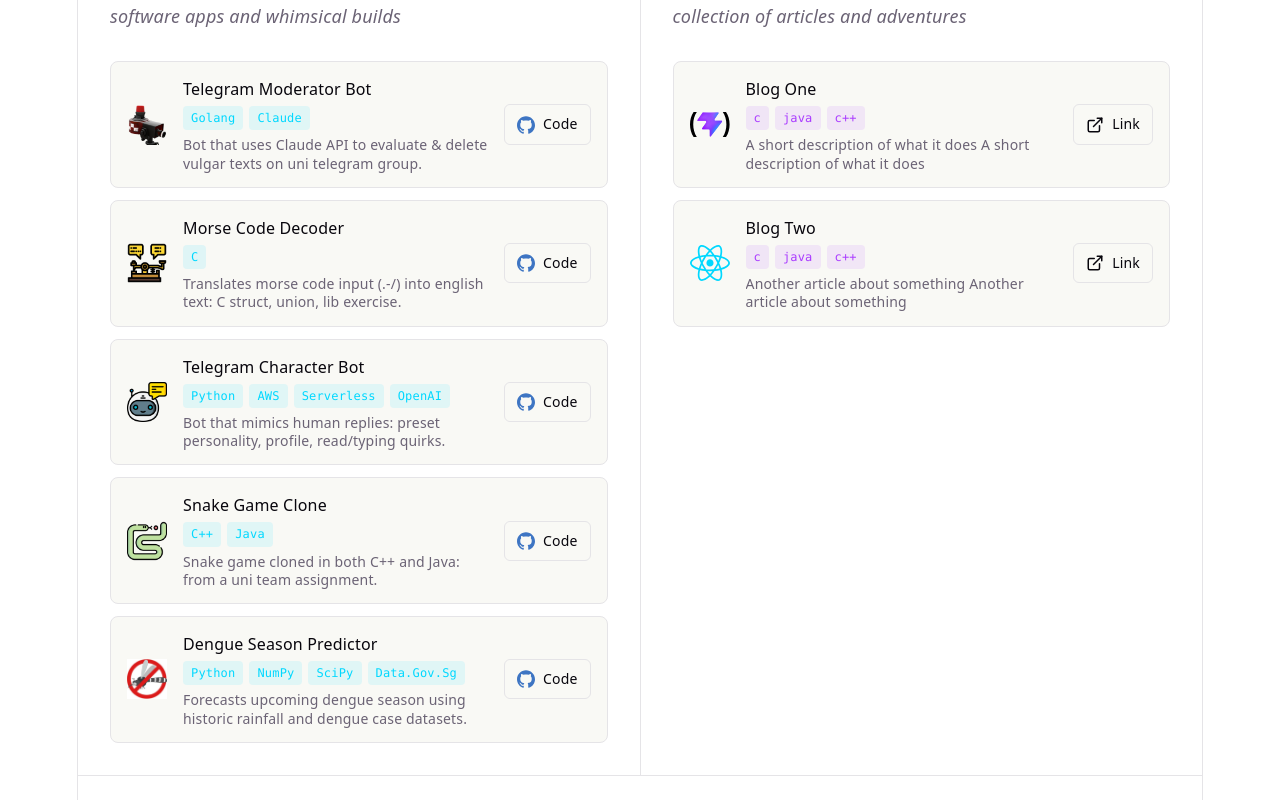
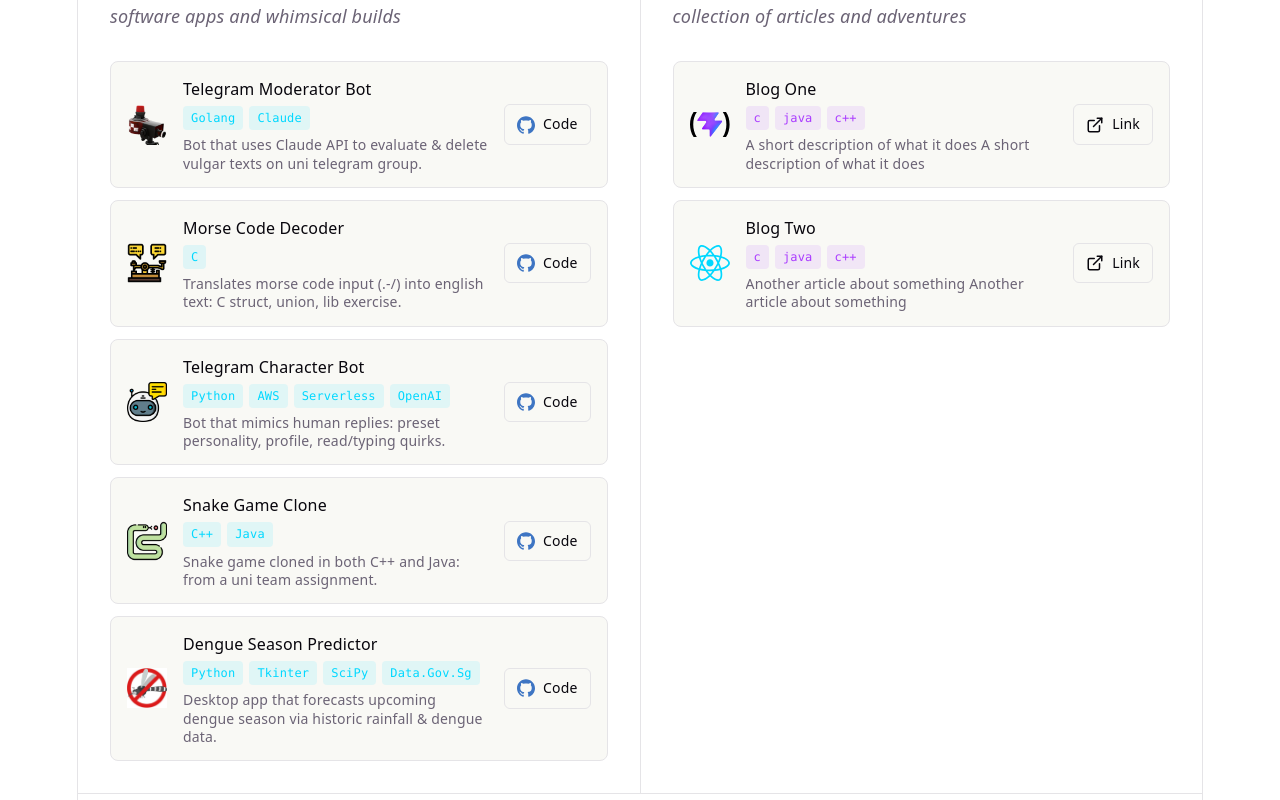
Before and after one commit to jrenjq/jrenjq-website, a React (Vite) app in the folder frontend/: page / in a window 1280 px wide. Shown: the part 677-1477 px from the top of the page. Built offline with nearby package versions, Linux system fonts and the light colour scheme.

Commit message:
Pushed DEV frontend source files 2026-11-10 14:56:29

```diff
--- a/frontend/src/App.jsx
+++ b/frontend/src/App.jsx
@@ -50,8 +50,8 @@ const projects = [
   },
   {
     title: 'Dengue Season Predictor',
-    tags: ['Python', 'NumPy', 'SciPy', 'Data.Gov.Sg'],
-    subtitle: 'Forecasts upcoming dengue season using historic rainfall and dengue case datasets.',
+    tags: ['Python', 'Tkinter', 'SciPy', 'Data.Gov.Sg'],
+    subtitle: 'Desktop app that forecasts upcoming dengue season via historic rainfall & dengue data.',
     icon: dengueIcon,
     type: 'project',
     repo: 'https://github.com/jrenjq/Dengue-Season-Predictor',
```
